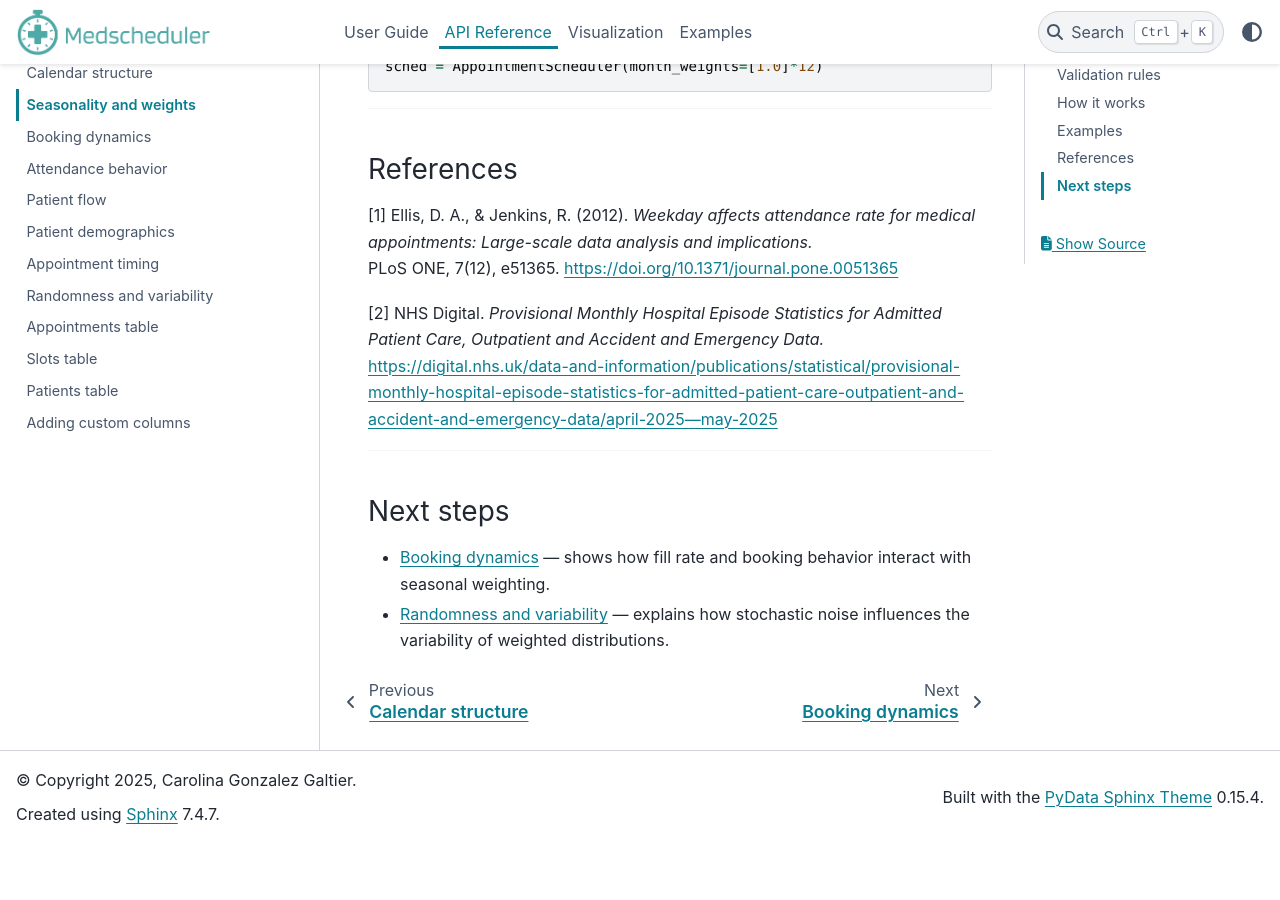
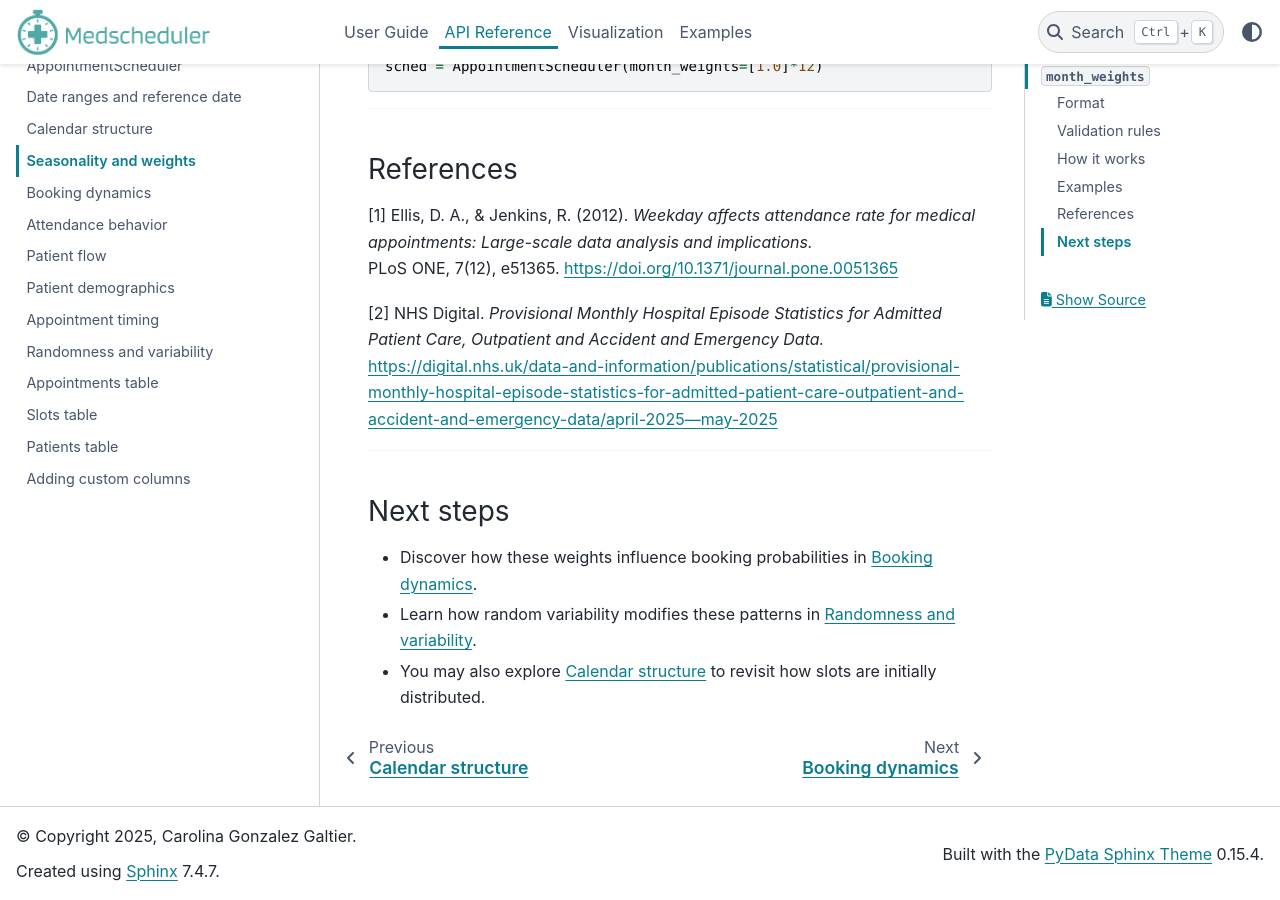
Before and after one commit to carogaltier/medscheduler, a Sphinx documentation site: the page built from docs/api-reference/seasonality_weights.md, in a window 1280 px wide and 900 px high, scrolled down 4806 px. Built offline with Sphinx 7.4.7 and the PyData theme 0.15.4, drawn with Linux system fonts in a browser that asks for light colours; before the commit the page ends 5649 px from its top, so only the background shows below that.

Commit message:
Update seasonality_weights.md

```diff
--- a/docs/api-reference/seasonality_weights.md
+++ b/docs/api-reference/seasonality_weights.md
@@ -152,6 +152,6 @@
 ---
 
 ### Next steps
-
-- {doc}`booking_dynamics` — shows how fill rate and booking behavior interact with seasonal weighting.
-- {doc}`randomness_and_noise` — explains how stochastic noise influences the variability of weighted distributions.
+- Discover how these weights influence booking probabilities in {doc}`booking_dynamics`.
+- Learn how random variability modifies these patterns in {doc}`randomness_and_noise`.
+- You may also explore {doc}`calendar_structure` to revisit how slots are initially distributed.
```
